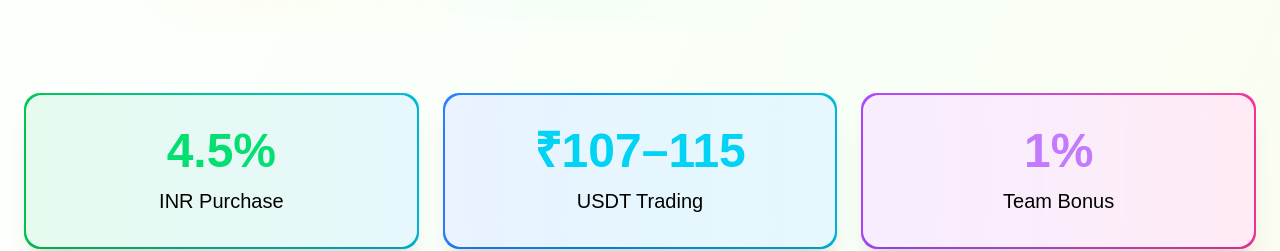
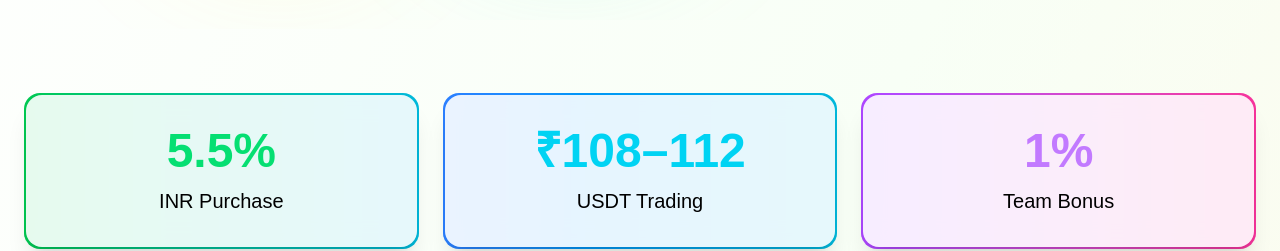
Before and after one commit to showpay04-crypto/pb, a React (Vite) app: page / in a window 1280 px wide. Shown: the part 780-1031 px from the top of the page. Built offline with nearby package versions, Linux system fonts and the light colour scheme.

Commit message:
Update ProfitCards.jsx

```diff
--- a/src/components/ProfitCards.jsx
+++ b/src/components/ProfitCards.jsx
@@ -5,14 +5,14 @@ export default function ProfitCards() {
 
         <div className="bg-gradient-to-r from-green-500 to-cyan-500 p-[2px] rounded-2xl">
           <div className="bg-white/90 backdrop-blur-md shadow-xl rounded-2xl p-8 text-center">
-            <h2 className="text-5xl font-bold text-green-400">4.5%</h2>
+            <h2 className="text-5xl font-bold text-green-400">5.5%</h2>
             <p className="text-xl mt-3">INR Purchase</p>
           </div>
         </div>
 
         <div className="bg-gradient-to-r from-blue-500 to-cyan-500 p-[2px] rounded-2xl">
           <div className="bg-white/90 backdrop-blur-md shadow-xl rounded-2xl p-8 text-center">
-            <h2 className="text-5xl font-bold text-cyan-400">₹107–115</h2>
+            <h2 className="text-5xl font-bold text-cyan-400">₹108–112</h2>
             <p className="text-xl mt-3">USDT Trading</p>
           </div>
         </div>
```
